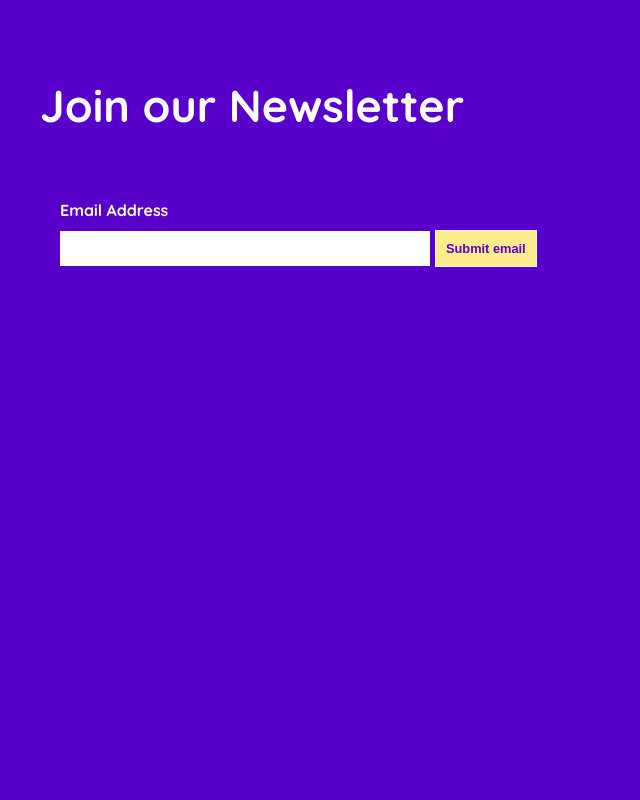
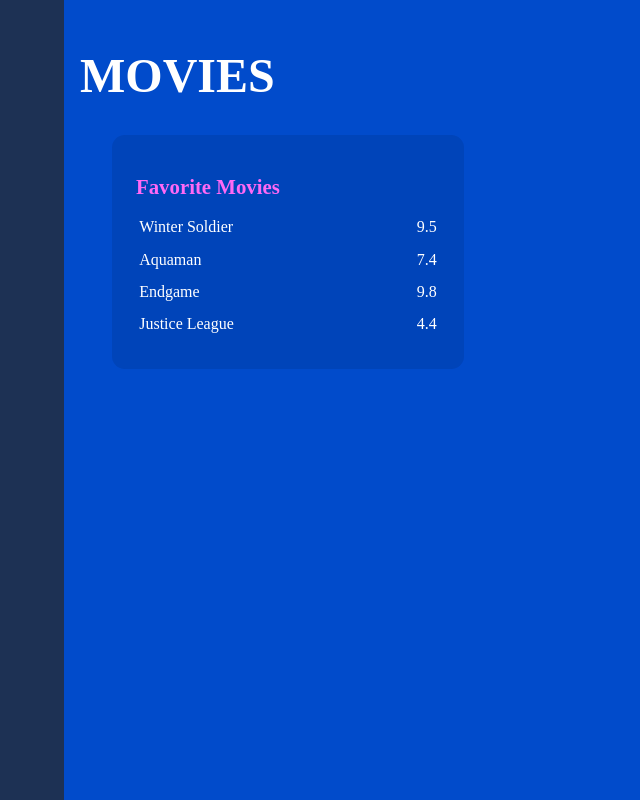
Before and after one commit to joepasss/sass_study, a React (Create React App) app in the folder ui_design/: page / in a window 1280 px wide. Shown: the whole page, without its empty margins (0-640 px from the left). Built offline with nearby package versions, Linux system fonts and the light colour scheme.

Commit message:
challenge 3

```diff
--- a/ui_design/src/App.js
+++ b/ui_design/src/App.js
@@ -1,15 +1,32 @@
 function App() {
   return (
-    <section>
-      <h1>Join our Newsletter</h1>
-      <form>
-        <label for='email'>Email Address</label>
-        <div class='input-container'>
-          <input type='email' />
-          <input type='submit' value='Submit email' />
-        </div>
-      </form>
-    </section>
+    <>
+      <aside></aside>
+      <main id='main-content'>
+        <h1>Movies</h1>
+        <section className='content'>
+          <h3>Favorite Movies</h3>
+          <ul>
+            <li>
+              <span>Winter Soldier</span>
+              <span>9.5</span>
+            </li>
+            <li>
+              <span>Aquaman</span>
+              <span>7.4</span>
+            </li>
+            <li>
+              <span>Endgame</span>
+              <span>9.8</span>
+            </li>
+            <li>
+              <span>Justice League</span>
+              <span>4.4</span>
+            </li>
+          </ul>
+        </section>
+      </main>
+    </>
   );
 }
 
--- a/ui_design/src/index.scss
+++ b/ui_design/src/index.scss
@@ -1,43 +1,61 @@
 @import url('https://fonts.googleapis.com/css2?family=Quicksand:wght@400;500;600;700&display=swap');
 
-body {
-  padding: 2rem;
-  background: #5801cb;
-  color: white;
-  font-family: 'Quicksand';
+* {
+  margin: 0;
+  padding: 0;
 }
 
-section {
-  h1 {
-    font-size: 2.8rem;
+#root {
+  background: #014bcb;
+  height: 100vh;
+  color: white;
+  font-family: 'Quicksand' Arial, Helvetica, sans-serif;
+  display: flex;
+
+  aside {
+    background: #1d3154;
+    width: 5%;
+    height: 100vh;
   }
 
-  form {
-    width: 500px;
-    padding: 20px;
+  main {
+    width: 30%;
+    padding: 1rem;
 
-    label {
-      display: block;
-      padding: 10px 0;
-      font-weight: bold;
-      font-size: 1rem;
+    h1 {
+      margin: 2rem 2rem 2rem 0;
+      font-size: 3rem;
+      text-transform: uppercase;
     }
 
-    .input-container {
-      input[type='email'] {
-        padding: 10px;
-        width: 70%;
-        border: none;
-        margin: 0 5px 0 0;
-      }
+    .content {
+      background: #0044b9;
+      margin-left: 2rem;
+      border-radius: 0.8rem;
+      padding: 1.5rem;
+    }
 
-      input[type='submit'] {
-        border: 1px solid white;
-        padding: 10px;
-        color: #5801cb;
+    h3 {
+      margin: 1rem 0;
+      font-size: 1.3rem;
+      color: #ff69f5;
+    }
+
+    ul {
+      list-style: none;
+      padding: 0;
+      margin-bottom: 0;
+
+      li {
+        margin-bottom: 0.5rem;
         font-size: 0.8rem;
-        background-color: #ffed8c;
-        font-weight: bold;
+        padding: 0.2rem;
+        display: flex;
+        justify-content: space-between;
+
+        span {
+          font-size: 1rem;
+        }
       }
     }
   }
```
